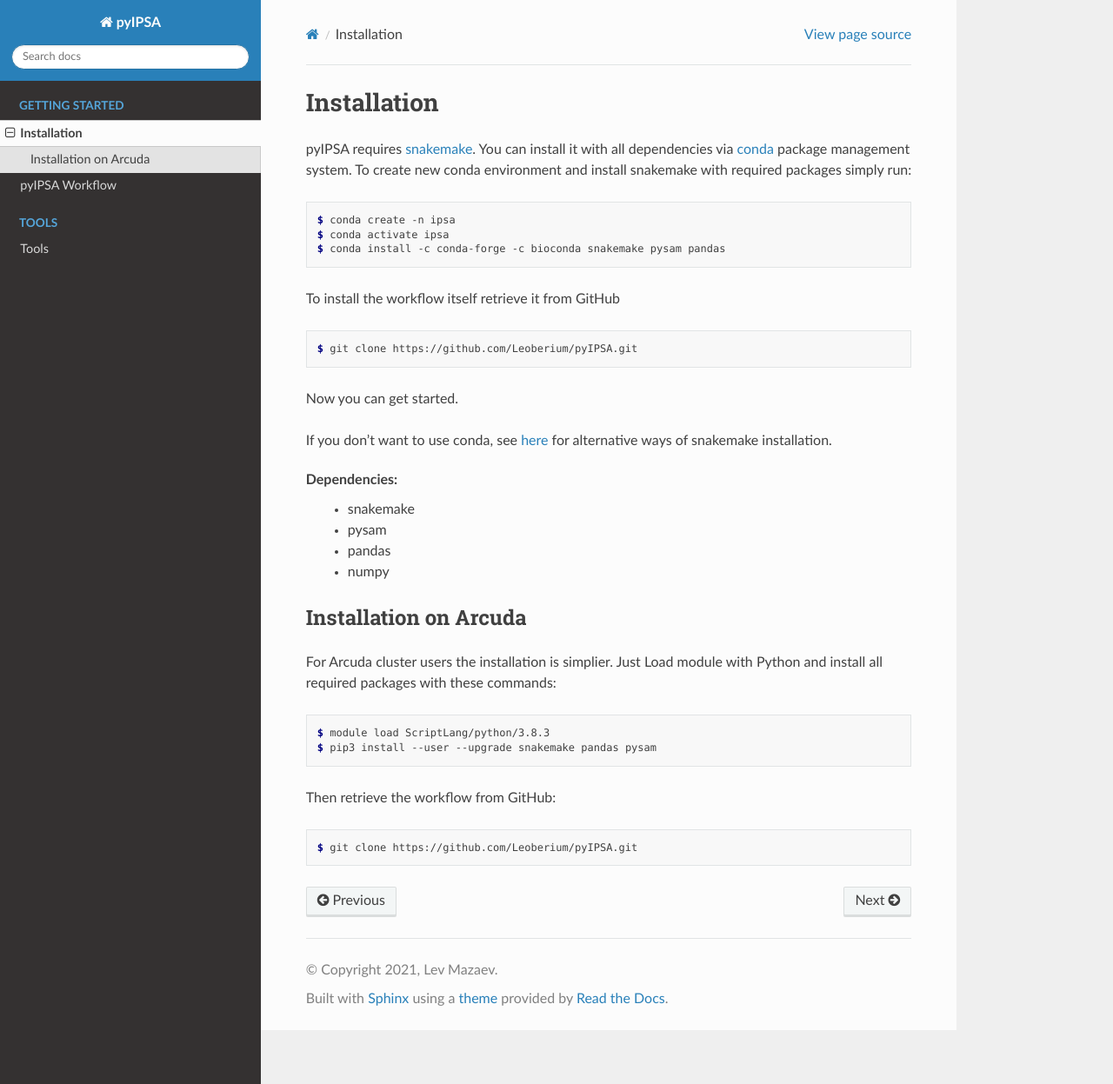
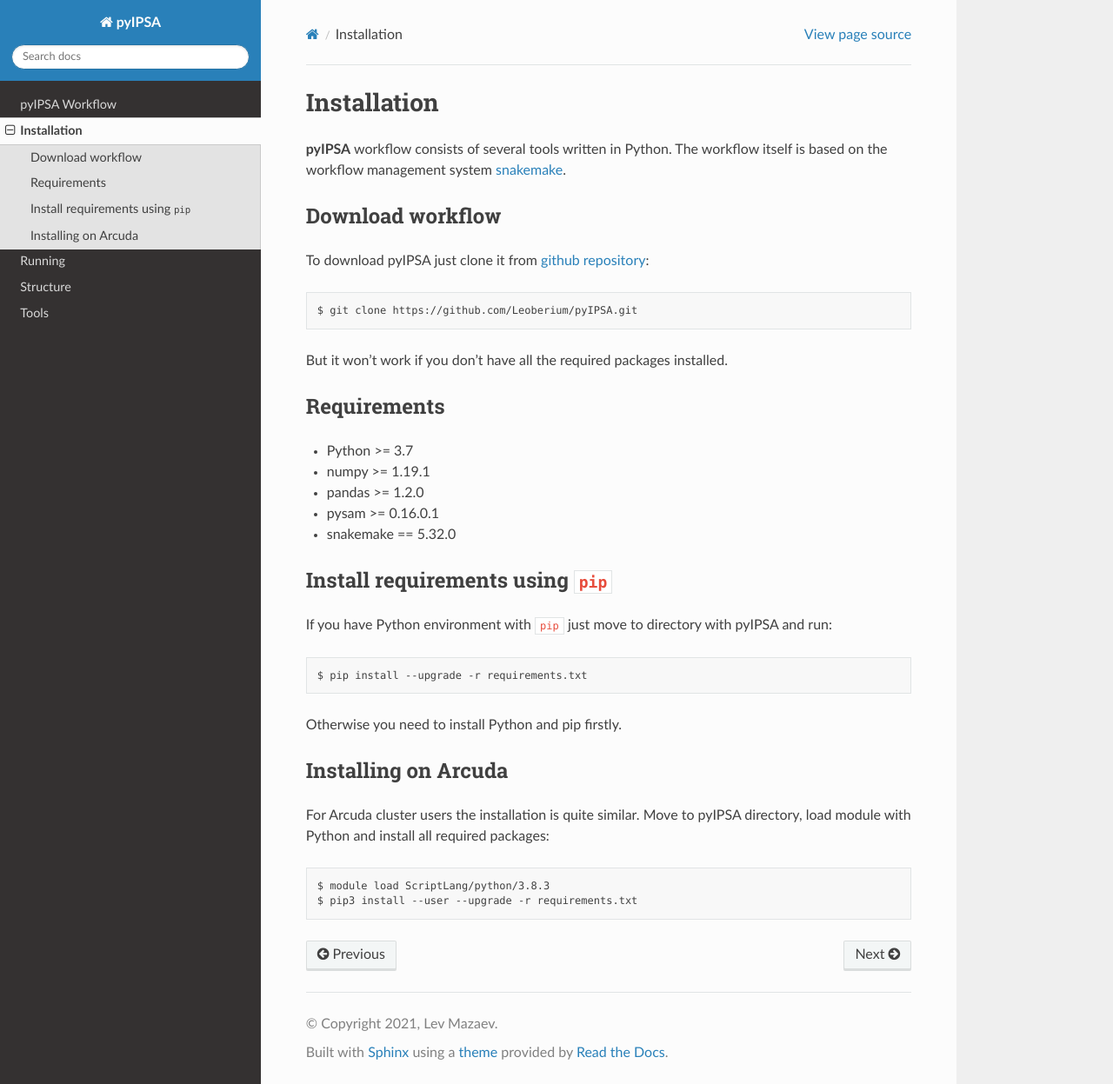
Before and after one commit to pervouchinelab/pyIPSA, a Sphinx documentation site: the page built from docs/installation.rst, in a window 1280 px wide and 1247 px high. Shown: the whole window at 87% size. Built offline with Sphinx 7.4.7 and the Read the Docs theme 2.0.0, drawn with Linux system fonts in a browser that asks for light colours.

Commit message:
updated docs

```diff
--- a/docs/installation.rst
+++ b/docs/installation.rst
@@ -1,45 +1,48 @@
-============
 Installation
 ============
-pyIPSA requires `snakemake <https://snakemake.github.io/>`_.
-You can install it with all dependencies via `conda <https://conda.io/projects/conda/en/latest/index.html>`_ package management system.
-To create new conda environment and install snakemake with required packages simply run:
 
-.. code-block:: console
+**pyIPSA** workflow consists of several tools written in Python.
+The workflow itself is based on the workflow management system
+`snakemake <https://snakemake.github.io/>`_.
 
-    $ conda create -n ipsa
-    $ conda activate ipsa
-    $ conda install -c conda-forge -c bioconda snakemake pysam pandas
+Download workflow
+-----------------
 
-To install the workflow itself retrieve it from GitHub
+To download pyIPSA just clone it from `github repository <https://github.com/Leoberium/pyIPSA>`_:
 
-.. code-block:: console
+.. code-block:: bash
 
     $ git clone https://github.com/Leoberium/pyIPSA.git
 
-Now you can get started.
+But it won't work if you don't have all the required packages installed.
 
-If you don't want to use conda, see `here <https://snakemake.readthedocs.io/en/stable/getting_started/installation.html>`_ for alternative ways of snakemake installation.
+Requirements
+------------
 
-Dependencies:
-    * snakemake
-    * pysam
-    * pandas
-    * numpy
+* Python >= 3.7
+* numpy >= 1.19.1
+* pandas >= 1.2.0
+* pysam >= 0.16.0.1
+* snakemake == 5.32.0
 
-Installation on Arcuda
-======================
+Install requirements using ``pip``
+----------------------------------
 
-For Arcuda cluster users the installation is simplier.
-Just Load module with Python and install all required packages with these commands:
+If you have Python environment with ``pip`` just move to directory with pyIPSA and run:
 
-.. code-block:: console
+.. code-block:: bash
+
+    $ pip install --upgrade -r requirements.txt
+
+Otherwise you need to install Python and pip firstly.
+
+Installing on Arcuda
+----------------------
+
+For Arcuda cluster users the installation is quite similar.
+Move to pyIPSA directory, load module with Python and install all required packages:
+
+.. code-block:: bash
 
     $ module load ScriptLang/python/3.8.3
-    $ pip3 install --user --upgrade snakemake pandas pysam
-
-Then retrieve the workflow from GitHub:
-
-.. code-block:: console
-
-    $ git clone https://github.com/Leoberium/pyIPSA.git
+    $ pip3 install --user --upgrade -r requirements.txt
--- a/docs/tools.rst
+++ b/docs/tools.rst
@@ -1,4 +1,3 @@
-=====
 Tools
 =====
 
```
Also changed, not shown: docs/index.rst (+4 -10 lines), docs/overview.rst (+35 -15 lines), docs/running.rst (added, +41 -0 lines), docs/structure.rst (added, +49 -0 lines), 1 other file.
